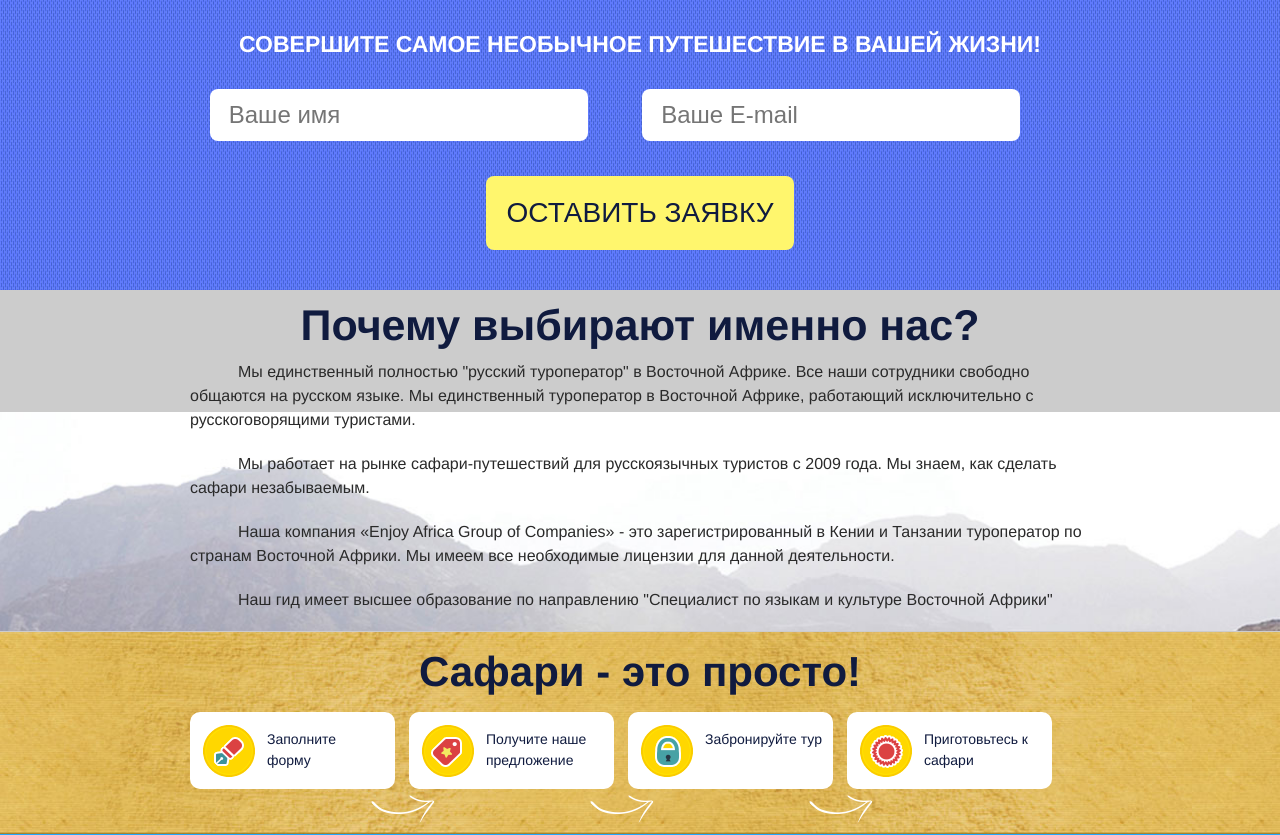
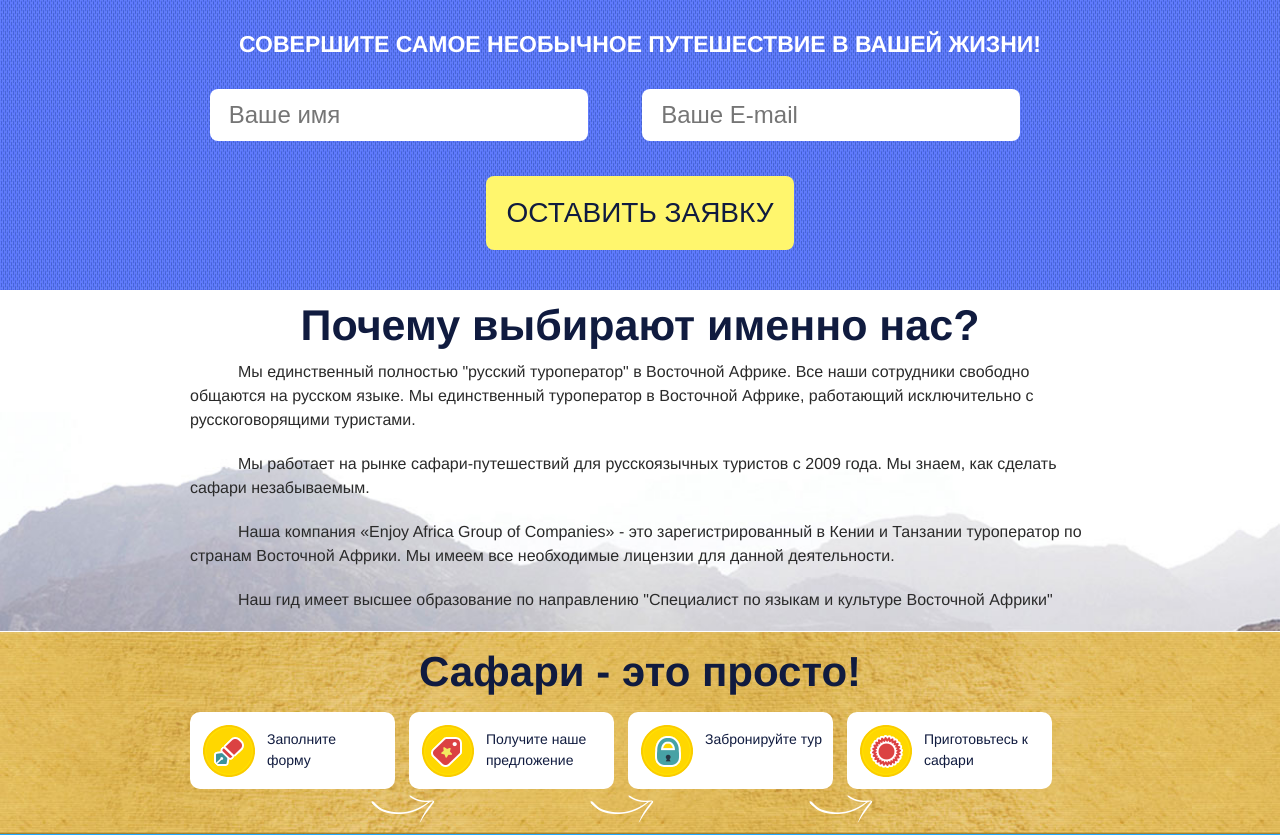
Before and after one commit to od-5/enjoy-africa, a Django app: page / in a window 1280 px wide. Shown: the part 993-1828 px from the top of the page. Run offline with Django 3.2, Linux system fonts and the light colour scheme; data comes from the database, SQL or seed files in the repository; both versions use the stored data as it was after the commit; style sheets or scripts are compiled from the project's sources; some libraries are stand-ins or nearby versions.

```diff
--- a/static/css/style.css
+++ b/static/css/style.css
@@ -7,6 +7,7 @@ body {
   -webkit-box-shadow: 0 0 10px #333;
   -moz-box-shadow: 0 0 10px #333;
   box-shadow: 0 0 10px #333;
+  background-color: #fff;
 }
 header,
 footer,
--- a/static/css/style.less
+++ b/static/css/style.less
@@ -7,6 +7,7 @@ body {
   -webkit-box-shadow: 0 0 10px #333;
      -moz-box-shadow: 0 0 10px #333;
           box-shadow: 0 0 10px #333;
+  background-color: #fff;
 }
 header, footer, #block_1, #block_2, #block_3, #block_4, #block_5, #block_6,
 #block_7, #block_8, #block_9, #block_10, #block_11, #block_12, #block_13 {
```
Also changed, not shown: db.sqlite3, 1 other file.
